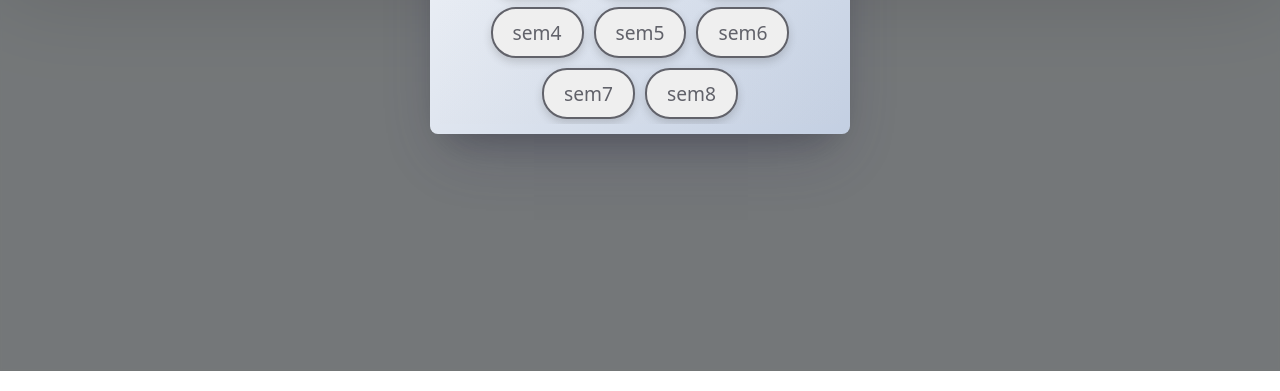
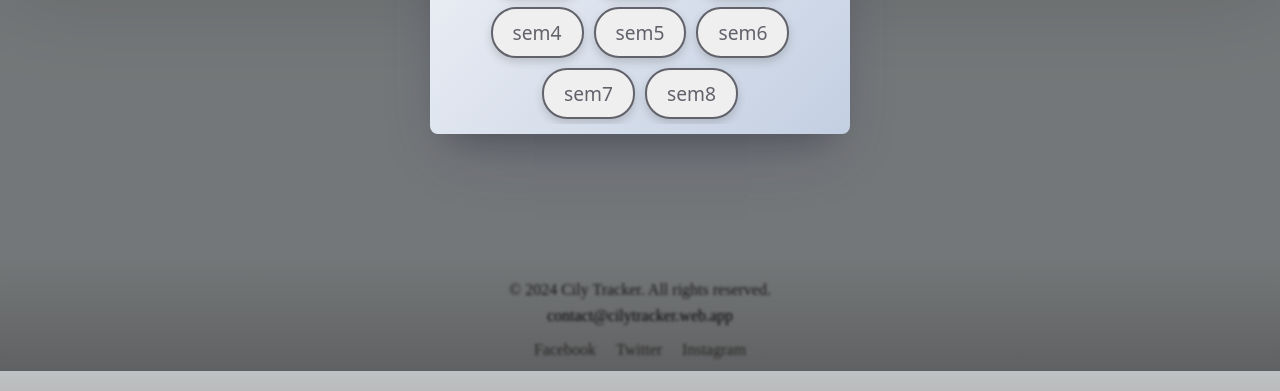
Before and after one commit to RoyRoki/CILYTRACKER, a plain HTML site: page index.html in a window 1280 px wide. Shown: the part 429-820 px from the top of the page. Drawn offline with Linux system fonts and the light colour scheme; a web font is replaced by a local one.

Commit message:
sly to cily update name

```diff
--- a/index.html
+++ b/index.html
@@ -1,22 +1,30 @@
 <!DOCTYPE html>
 <html lang="en">
-  <head>
+<head>
     <meta charset="UTF-8" />
     <meta name="viewport" content="width=device-width, initial-scale=1.0" />
+    <meta name="description" content="University of North Bengal Syllabus Tracker: Enter your semester and subject to view a detailed syllabus and track your academic progress with ease using this web app." />
+    <meta name="keywords" content="University of North Bengal, syllabus tracker, study sites, NBU, semester, subject" />
+    <meta name="author" content="Roy Roki" />
+    <meta property="og:title" content="Cily Tracker - Find Your Syllabus NBU" />
+    <meta property="og:description" content="Enter your semester and subject to view a detailed syllabus and track your academic progress with ease using this web app." />
+    <meta property="og:image" content="public/slylogox.png" />
+    <meta property="og:url" content="https://cilytracker.web.app/" />
+    <meta name="twitter:card" content="public/slylogox.png" />
+    <meta name="twitter:title" content="Cily Tracker - Find Your Syllabus NBU" />
+    <meta name="twitter:description" content="Enter your semester and subject to view a detailed syllabus and track your academic progress with ease using this web app." />
+    <meta name="twitter:image" content="public/slylogox.png" />
     <link rel="stylesheet" href="style.css" />
     <link rel="preconnect" href="https://fonts.googleapis.com" />
     <link rel="preconnect" href="https://fonts.gstatic.com" crossorigin />
-    <link
-      href="https://fonts.googleapis.com/css2?family=Akaya+Telivigala&display=swap"
-      rel="stylesheet"
-    />
-    <link rel="shortcut icon" href="public/slylogox.png" type="png" />
-    <title>Cily Traker</title>
+    <link href="https://fonts.googleapis.com/css2?family=Akaya+Telivigala&display=swap" rel="stylesheet" />
+    <link rel="shortcut icon" href="public/slylogox.png" type="image/png" />
+    <title>Cily Tracker - Find Your Syllabus NBU</title>
   </head>
   <body>
     <header>
       <div class="firstrow">
-        <img src="public/slylogox.png" alt="Sly Logo" class="logo" />
+        <img src="public/slylogox.png" alt="cily Logo" class="logo" />
         <h1>Cily Tracker</h1>
       </div>
 
@@ -40,8 +48,8 @@
         </div>
       </div>
     </div>
-
-    <div class="sem">
+<nav>
+     <div class="sem">
       <button onclick="setSem(1)">sem1</button>
       <button onclick="setSem(2)">sem2</button>
       <button onclick="setSem(3)">sem3</button>
@@ -68,8 +76,24 @@
         onclick="showSlyTracker('mathmin')"
       />
     </div>
+</nav>
 
-    <div id="show"></div>
+<main>
+  <div id="show"></div>
+</main>
+
+
+    <footer>
+       <div class="footer-content">
+            <p>&copy; 2024 Cily Tracker. All rights reserved.</p>
+            <p><a href="cilytracker@gmail.com">contact@cilytracker.web.app</a></p>
+            <div class="social-media">
+                <a href="https://facebook.com/yourprofile" target="_blank" rel="noopener noreferrer">Facebook</a>
+                <a href="https://twitter.com/yourprofile" target="_blank" rel="noopener noreferrer">Twitter</a>
+                <a href="https://instagram.com/yourprofile" target="_blank" rel="noopener noreferrer">Instagram</a>
+            </div>
+        </div>
+    </footer>
 
     <script src="script.js"></script>
   </body>
--- a/script.js
+++ b/script.js
@@ -5,8 +5,6 @@ window.onload = function () {
   document.getElementById("popupOverlay").style.display = "flex";
   if (STREAM.length === 0 && SEM === 0) homeInfoHeader();
 };
-
-
 
 
 document.addEventListener("change", function (event) {
--- a/style.css
+++ b/style.css
@@ -379,6 +379,62 @@ header p:hover {
   }
 }
 
+
+/* Footer Styles */
+footer {
+    background:linear-gradient(to bottom, transparent, #8885857e);
+    color: #2d2b2b;
+    text-align: center;
+    padding: 1rem 0;
+    position: relative;
+    bottom: 0;
+    margin-top: 17.5em;
+    width: 100%;
+    transition: color .5s ease-out , background-color 0.5s ease-in-out;
+
+}
+footer:hover {
+  color: green;
+  background-color: #c4bdbd20;
+
+}
+
+.footer-content {
+    max-width: 1200px;
+    margin: 0 auto;
+    padding: 0 1rem;
+}
+
+.footer-content p {
+    margin: 0.5rem 0;
+}
+
+.footer-content a {
+    color: #0b0b0b;
+    text-decoration: none;
+    transition: color .5s ease-out;
+}
+
+.footer-content a:hover {
+    text-decoration: underline;
+    color: #0578cf;
+}
+
+.social-media {
+    margin: 1rem 0;
+}
+
+.social-media a {
+    margin: 0 0.5rem;
+    color: #4a4545;
+    text-decoration: none;
+}
+
+.social-media a:hover {
+    text-decoration: underline;
+}
+
+
 .akaya-telivigala-regular {
   font-family: "Akaya Telivigala", system-ui;
   font-weight: 400;
```
